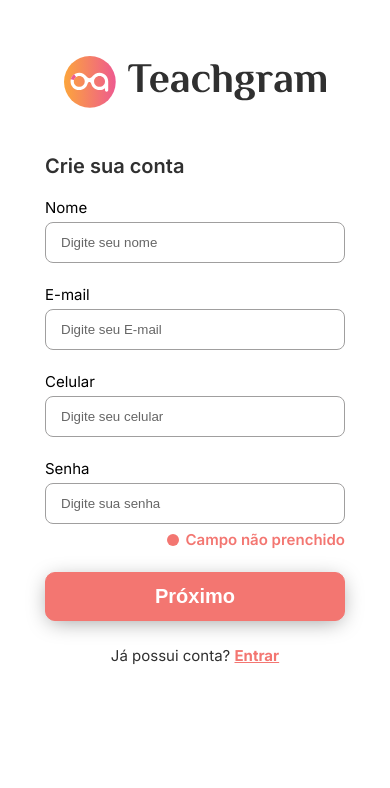
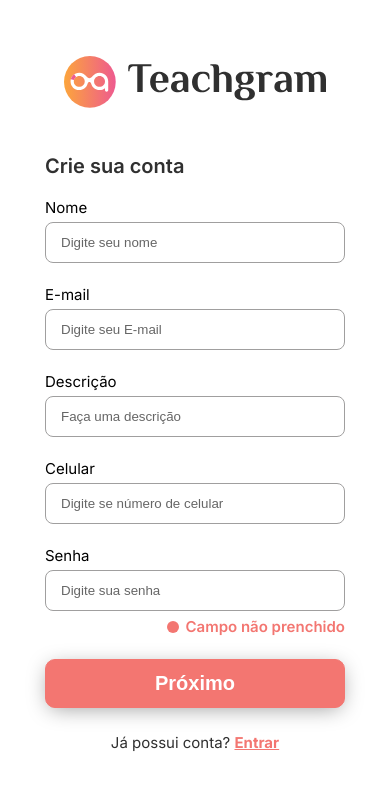
Before and after one commit to gabrielsupz/teachgram, a React (Vite) app: page /register in a window 390 px wide. Shown: the top 788 px of the page. Built offline with nearby package versions, Linux system fonts and the light colour scheme; the HTML template or start-up script is replaced by a standard one.

Commit message:
registration page and responsiveness to 750px +

```diff
--- a/src/Components/HeaderLogo/index.tsx
+++ b/src/Components/HeaderLogo/index.tsx
@@ -3,7 +3,7 @@ import * as S from './styled'
 export function HeaderLogo() {
   return (
     <S.headerLogoStyled>
-      <img src="./logoAndText.svg" alt="" />
+      <img className="logo" src="./logoAndText.svg" alt="" />
     </S.headerLogoStyled>
   )
 }
--- a/src/Pages/LoginPage/index.tsx
+++ b/src/Pages/LoginPage/index.tsx
@@ -4,6 +4,7 @@ import { BsApple } from 'react-icons/bs'
 import * as S from './style'
 export function LoginPage() {
   return (
+    <S.boxLoginPageStyled>
       <S.loginPage>
         <HeaderLogo />
 
@@ -28,7 +29,9 @@ export function LoginPage() {
             </S.rememberAndForgotPassword>
           </div>
 
-        <button type="submit">Entrar</button>
+          <button className="submit" type="submit">
+            Entrar
+          </button>
         </S.formStyled>
         <h4>
           {' '}
@@ -48,5 +51,11 @@ export function LoginPage() {
           </button>
         </S.enterWithStyled>
       </S.loginPage>
+      <img
+        className="loginAndRegisterImage"
+        src="/loginAndRegisterImage.svg"
+        alt=""
+      />
+    </S.boxLoginPageStyled>
   )
 }
--- a/src/Pages/LoginPage/style.ts
+++ b/src/Pages/LoginPage/style.ts
@@ -1,12 +1,14 @@
 import styled from 'styled-components'
 import {
   alertBoxStyled,
+  boxPageStyled,
   formBaseStyled,
   labelAndInputStyledBase,
   mainPageStyled
 } from '../styles'
+
+export const boxLoginPageStyled = styled(boxPageStyled)``
 export const loginPage = styled(mainPageStyled)``
-
 export const formStyled = styled(formBaseStyled)``
 
 export const labelAndInputStyled = styled(labelAndInputStyledBase)``
--- a/src/Pages/RegisterPage/index.tsx
+++ b/src/Pages/RegisterPage/index.tsx
@@ -2,12 +2,23 @@ import * as S from './style'
 import { HeaderLogo } from '../../Components/HeaderLogo'
 import { FcGoogle } from 'react-icons/fc'
 import { BsApple } from 'react-icons/bs'
+import { useState } from 'react'
 
 export function RegisterPage() {
+  const [profilePhotoSection, setProfilePhotoSection] = useState<boolean>(true)
+  const handleSubmitRegisterFormButton = () => {
+    if (profilePhotoSection) {
+      setProfilePhotoSection(false)
+    } else setProfilePhotoSection(true)
+  }
+
   return (
-    <S.RegisterPageStyled>
+    <S.boxRegisterPageStyled>
+      <S.registerPageStyled>
         <HeaderLogo />
-
+        {profilePhotoSection ? (
+          <>
+            {' '}
             <S.formStyled action="">
               <h1>Crie sua conta</h1>
               <div>
@@ -20,7 +31,17 @@ export function RegisterPage() {
               </S.labelAndInputsStyled>
               <div>
                 <S.labelAndInputsStyled htmlFor="">
-            Celular <input type="text" placeholder="Digite seu celular" />
+                  Descrição{' '}
+                  <input type="text" placeholder="Faça uma descrição" />
+                </S.labelAndInputsStyled>
+              </div>
+              <div>
+                <S.labelAndInputsStyled htmlFor="">
+                  Celular{' '}
+                  <input
+                    type="text"
+                    placeholder="Digite se número de celular"
+                  />
                 </S.labelAndInputsStyled>
               </div>
               <S.alertDivStyled>
@@ -33,12 +54,44 @@ export function RegisterPage() {
                 </h5>
               </S.alertDivStyled>
 
-        <button type="submit">Próximo</button>
+              <button
+                onClick={() => handleSubmitRegisterFormButton()}
+                className="submit"
+                type="submit"
+              >
+                Próximo
+              </button>
             </S.formStyled>
             <h4>
               {' '}
               Já possui conta? <a href="">Entrar</a>
             </h4>
-    </S.RegisterPageStyled>
+          </>
+        ) : (
+          <>
+            <S.profilePhotoInputBox>
+              <h1>Insira o link da sua foto de perfil </h1>
+              <div>
+                <S.labelAndInputsStyled htmlFor="">
+                  Link <input type="text" placeholder="Insira seu link" />
+                </S.labelAndInputsStyled>
+              </div>
+              <button
+                onClick={() => handleSubmitRegisterFormButton()}
+                className="submit"
+                type="submit"
+              >
+                Salvar
+              </button>
+            </S.profilePhotoInputBox>
+          </>
+        )}
+      </S.registerPageStyled>
+      <img
+        className="loginAndRegisterImage"
+        src="/loginAndRegisterImage.svg"
+        alt="Imagem de mulheres tirando uma self e sorrindo"
+      />
+    </S.boxRegisterPageStyled>
   )
 }
--- a/src/Pages/RegisterPage/style.ts
+++ b/src/Pages/RegisterPage/style.ts
@@ -2,10 +2,37 @@ import {
   mainPageStyled,
   formBaseStyled,
   labelAndInputStyledBase,
-  alertBoxStyled
+  alertBoxStyled,
+  boxPageStyled
 } from '../styles'
 import styled from 'styled-components'
-export const RegisterPageStyled = styled(mainPageStyled)``
+
+export const boxRegisterPageStyled = styled(boxPageStyled)``
+export const registerPageStyled = styled(mainPageStyled)`
+  @media (min-width: 1300px) {
+    h4 {
+      margin-top: 44px;
+    }
+  }
+`
 export const labelAndInputsStyled = styled(labelAndInputStyledBase)``
 export const formStyled = styled(formBaseStyled)``
 export const alertDivStyled = styled(alertBoxStyled)``
+export const profilePhotoInputBox = styled.div`
+  display: flex;
+  flex-direction: column;
+  margin-top: 50px;
+  h1 {
+    margin-bottom: 63px;
+  }
+  button {
+    margin-top: 34px;
+  }
+  @media (min-width: 1300px) {
+    margin-top: 100px;
+
+    h1 {
+      margin-bottom: 84px;
+    }
+  }
+`
--- a/src/Pages/styles/index.ts
+++ b/src/Pages/styles/index.ts
@@ -1,4 +1,48 @@
 import styled from 'styled-components'
+
+export const boxPageStyled = styled.div`
+  display: flex;
+  align-items: flex-start;
+  justify-content: center;
+  img.loginAndRegisterImage {
+    display: none;
+  }
+
+  @media (min-width: 820px) {
+    img.loginAndRegisterImage {
+      display: flex;
+      width: 520px;
+    }
+  }
+  @media (min-width: 1300px) {
+    img.loginAndRegisterImage {
+      display: block;
+      width: 720px;
+    }
+  }
+
+  button.submit {
+    display: flex;
+    justify-content: center;
+    align-items: center;
+    padding: 12px 0 12px 0;
+    width: 300px;
+    background-color: var(--red-color);
+    border-radius: 10px;
+    color: white;
+    border: 1px solid var(--red-color);
+    font-weight: 600;
+    font-size: 20px;
+    box-shadow: 0px 4px 21px -4px #00000066;
+    transition: all 0.3s;
+    margin-top: 24px;
+  }
+
+  button.submit:hover {
+    transition: all 0.3s;
+    background-color: var(--red-color-hover);
+  }
+`
 
 export const mainPageStyled = styled.main`
   width: 390px;
@@ -34,6 +78,20 @@ export const mainPageStyled = styled.main`
       color: var(--red-color-hover);
     }
   }
+
+  @media (min-width: 1300px) {
+    margin-bottom: 120px;
+
+    img.logo {
+      margin-top: 103px;
+      height: 70px;
+    }
+
+    h1 {
+      margin-top: 121px;
+      margin-bottom: 9px;
+    }
+  }
 `
 export const labelAndInputStyledBase = styled.label`
   display: flex;
@@ -66,28 +124,6 @@ export const formBaseStyled = styled.form`
   display: flex;
   flex-direction: column;
   gap: 24px;
-
-  button {
-    display: flex;
-    justify-content: center;
-    align-items: center;
-    padding: 12px 0 12px 0;
-    width: 300px;
-    background-color: var(--red-color);
-    border-radius: 10px;
-    color: white;
-    border: 1px solid var(--red-color);
-    font-weight: 600;
-    font-size: 20px;
-    box-shadow: 0px 4px 21px -4px #00000066;
-    transition: all 0.3s;
-    margin-top: 24px;
-  }
-
-  button:hover {
-    transition: all 0.3s;
-    background-color: var(--red-color-hover);
-  }
 `
 export const alertBoxStyled = styled.div`
   position: relative;
```
Also changed, not shown: 1 other file (tests, documents, lock files or other folders). Lines whose indentation alone changed are shown as unchanged.
